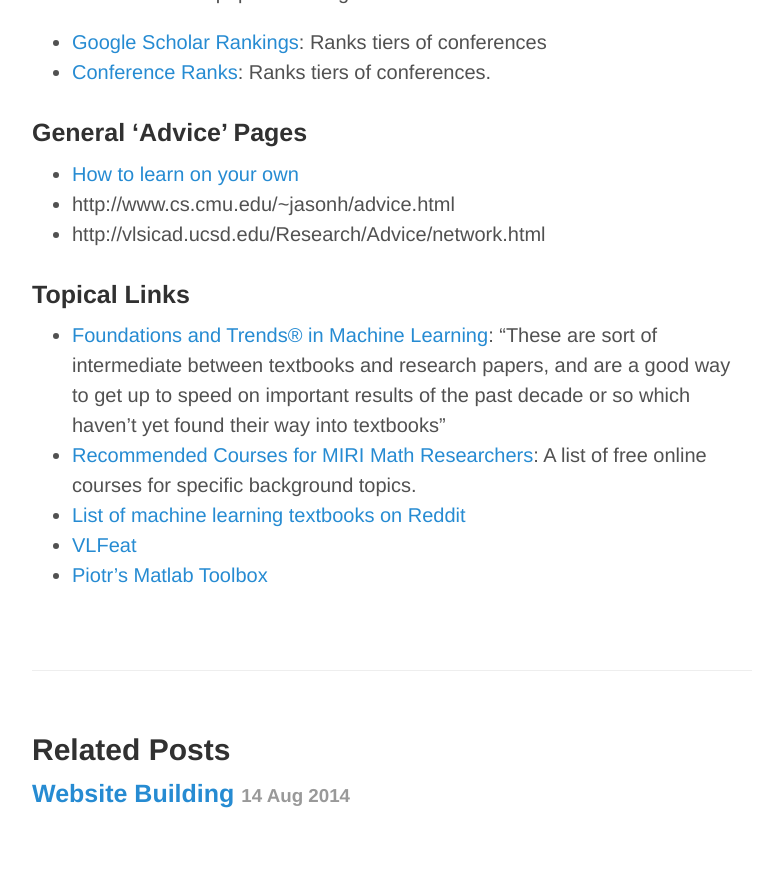
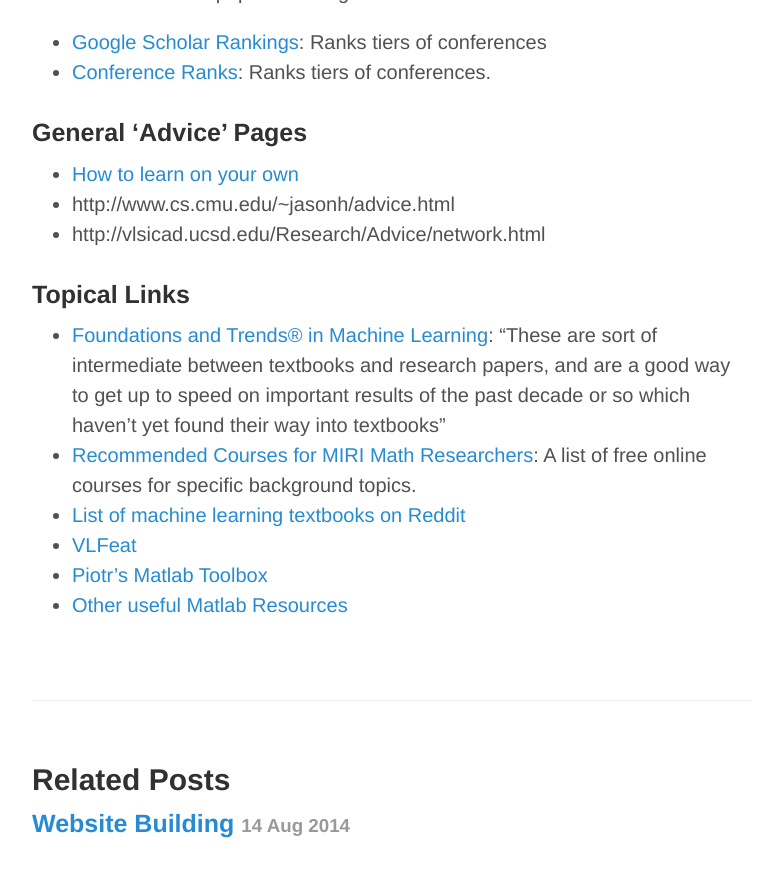
Before and after one commit to victorgan/victorgan.github.io, a Jekyll site: the page built from _posts/2014-08-18-useful-sites-for-research.md, in a window 1280 px wide and 900 px high, scrolled down 2824 px. Shown: the top 877 px of the window, without its empty margins (248-1009 px from the left). Built offline with Jekyll 4.4.1, drawn with Linux system fonts in a browser that asks for light colours; comment, search, counter and statistics services are not loaded.

Commit message:
matlab resources

```diff
--- a/_posts/2014-08-18-useful-sites-for-research.md
+++ b/_posts/2014-08-18-useful-sites-for-research.md
@@ -120,3 +120,4 @@
   Reddit](http://www.reddit.com/r/MachineLearning/comments/1jeawf/machine_learning_books/)
 - [VLFeat](http://www.vlfeat.org/matlab/matlab.html)
 - [Piotr's Matlab Toolbox](http://vision.ucsd.edu/~pdollar/toolbox/doc/index.html)
+- [Other useful Matlab Resources](http://www.csse.uwa.edu.au/~pk/research/matlabfns/othersites.html)
```
